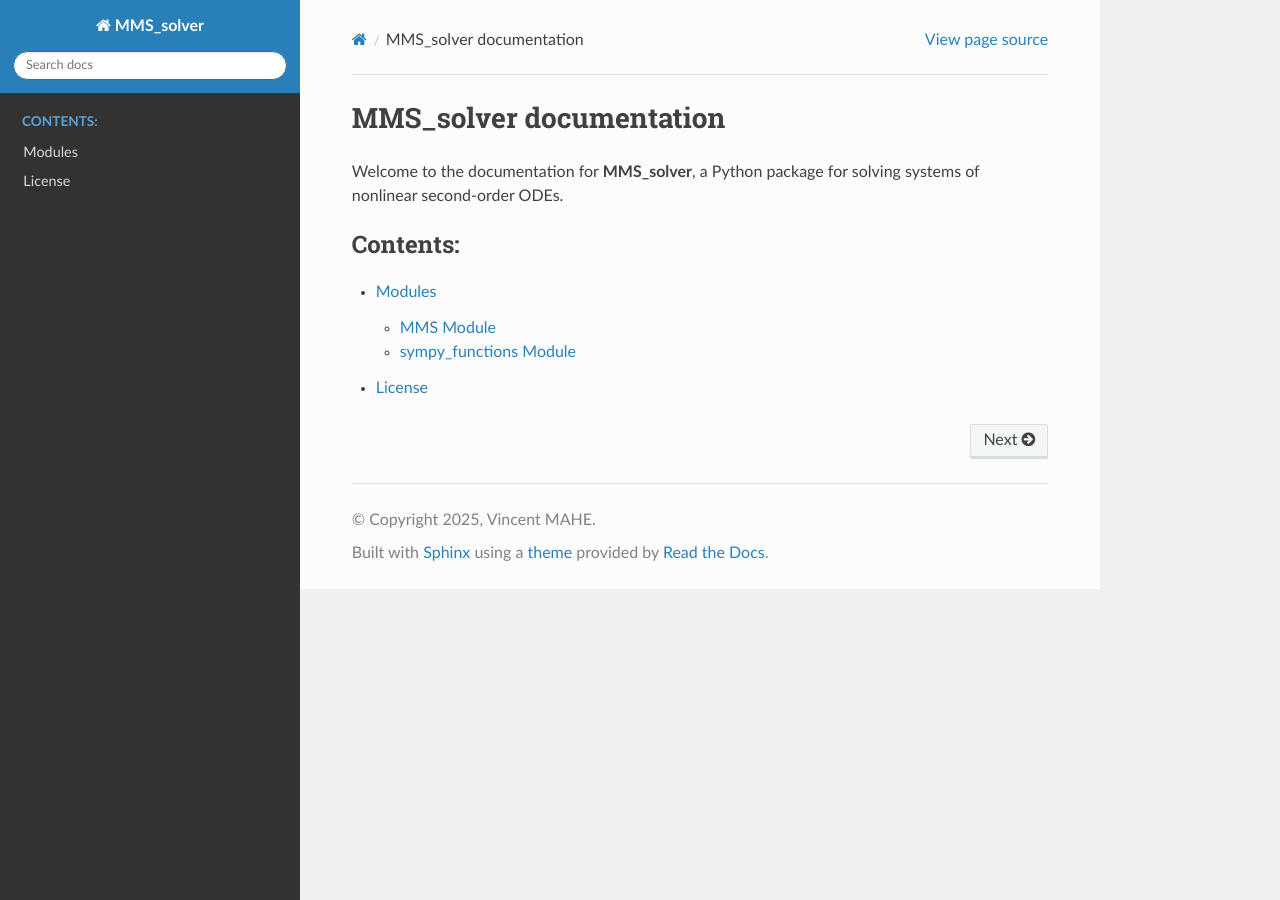
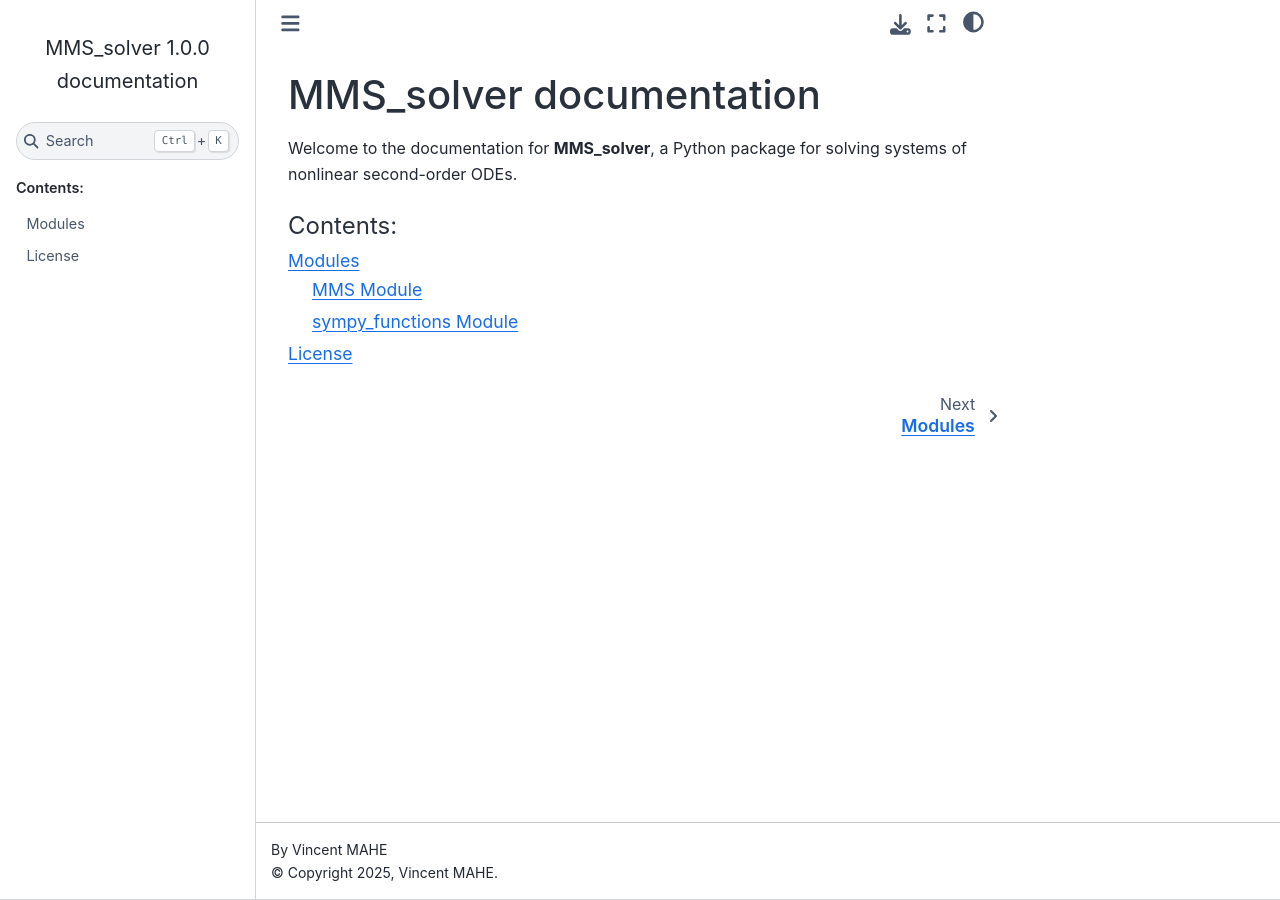
Before and after one commit to VinceECN/OSCILATE, a Sphinx documentation site: the page built from docs/source/index.rst, in a window 1280 px wide. Built offline with Sphinx 7.4.7 and the Sphinx Book theme 1.1.4, drawn with Linux system fonts in a browser that asks for light colours; pages that are not in the unit, such as notebooks, are missing from menus.

Commit message:
update doc

```diff
--- a/docs/source/conf.py
+++ b/docs/source/conf.py
@@ -15,6 +15,7 @@ extensions = [
     'sphinx.ext.mathjax',
     'sphinx.ext.viewcode',
     'sphinx.ext.napoleon',
+    'sphinx.ext.autosummary',
     'myst_parser',
 ]
 
@@ -28,17 +29,12 @@ myst_enable_extensions = [
 ]
 
 # Options for HTML output
-html_theme = 'sphinx_rtd_theme'
+html_theme = "sphinx_book_theme"
 html_static_path = ['_static']
+html_theme_options = {
+    "show_nav_level": 2,  # Show navigation up to level 2
+    "collapse_navigation": False,  # Do not collapse the navigation by default
+}
 
-
-
-# MathJax configuration for bold symbols
-# mathjax3_config = {
-#     'loader': {
-#         'load': ['[tex]/bm']
-#     },
-#     'tex': {
-#         'packages': {'[+]': ['bm']},
-#     },
-# }
+# Generate autosummary stubs
+autosummary_generate = True
--- a/docs/source/index.rst
+++ b/docs/source/index.rst
@@ -9,7 +9,7 @@ MMS_solver documentation
 Welcome to the documentation for **MMS_solver**, a Python package for solving systems of nonlinear second-order ODEs.
 
 .. toctree::
-   :maxdepth: 2
+   :maxdepth: 3
    :caption: Contents:
 
    modules
--- a/docs/source/modules.rst
+++ b/docs/source/modules.rst
@@ -14,7 +10,6 @@ MMS Module
 
 sympy_functions Module
 ----------------------
-
 .. automodule:: src.sympy_functions
    :members:
    :undoc-members:
```
Also changed, not shown: other parts of docs/source/modules.rst (+0 -4 lines), README.md (+12 -12 lines), 2 other files.
